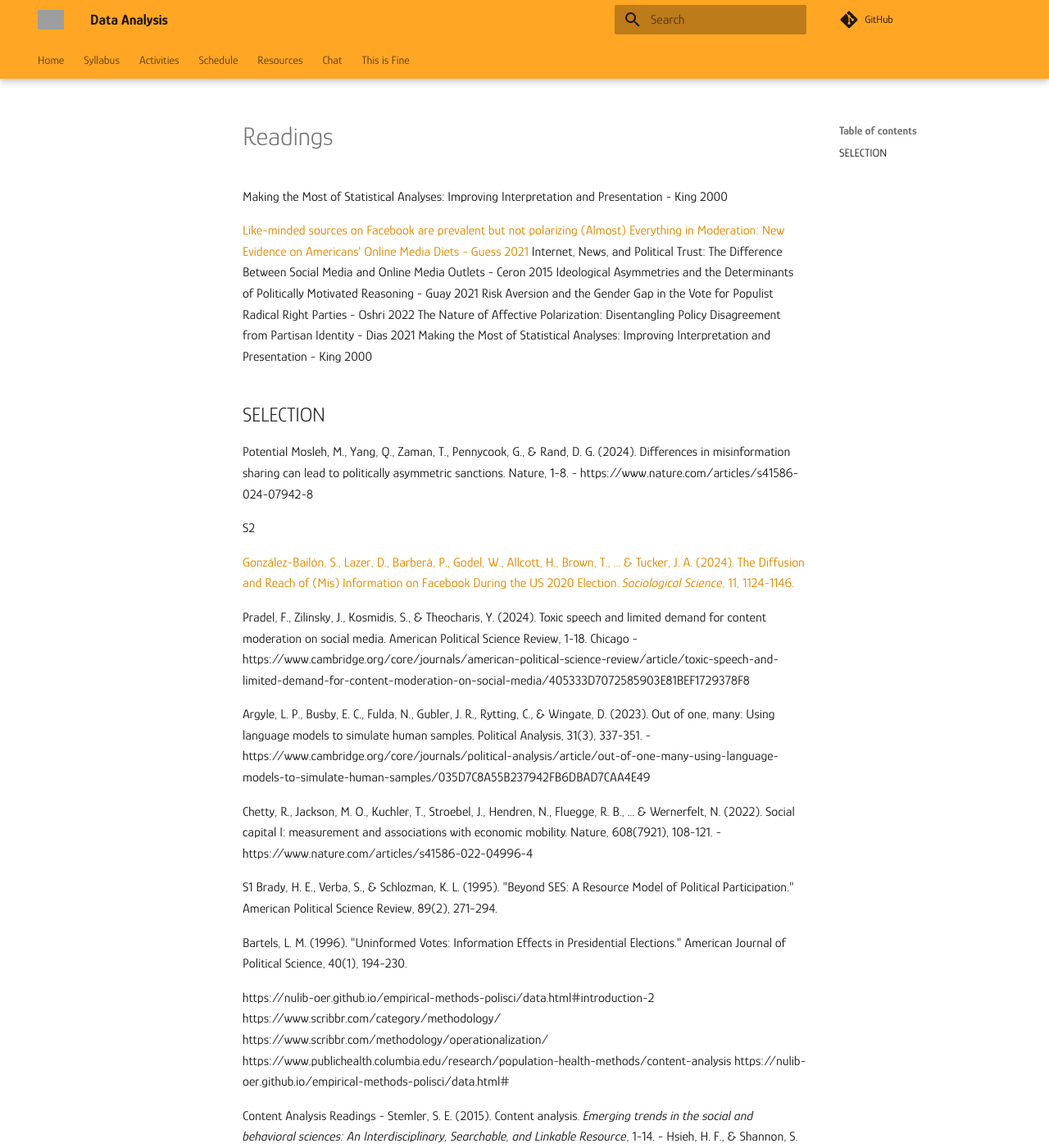
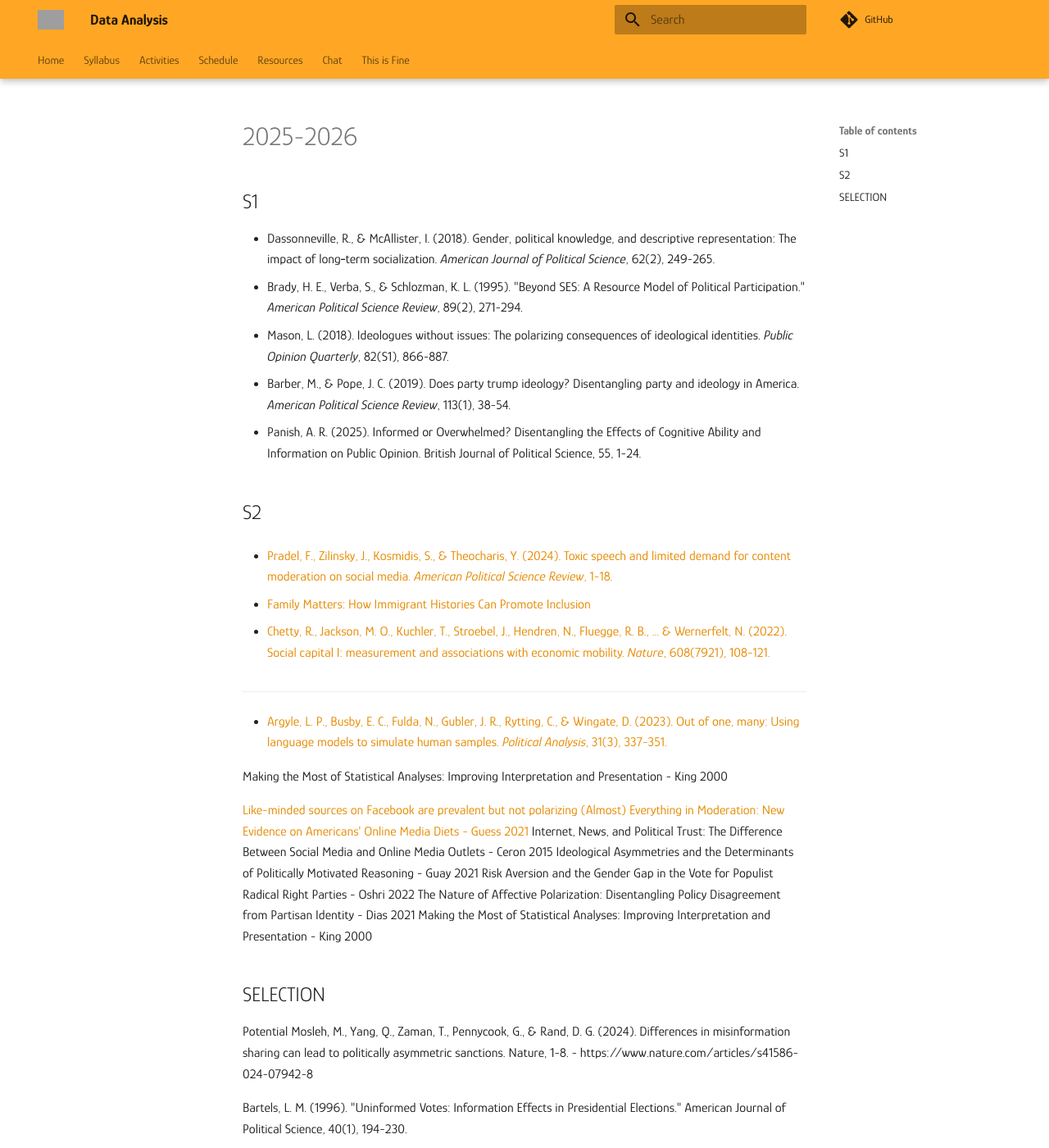
Before and after one commit to mickaeltemporao/data-analysis, an MkDocs documentation site: the page built from docs/readings.md, in a window 1280 px wide and 1400 px high. Shown: the whole window at 82% size. Built offline with MkDocs 1.6.1 and Material for MkDocs 9.7.7, drawn with Linux system fonts in a browser that asks for light colours; comment, search, counter and statistics services are not loaded; some of the changed text lies outside the part shown; grey boxes are pictures that could not be loaded.

Commit message:
update path to materials

```diff
--- a/docs/modules/exploration-1.md
+++ b/docs/modules/exploration-1.md
@@ -17,7 +17,7 @@
 ### Working with Data
 
 - Let's load Notebook \#01 into VS Code:
-    - [:fontawesome-solid-file-code: **Notebooks**](https://github.com/mickaeltemporao/data-analysis-codespace/tree/main/notebooks)
+    - [:fontawesome-solid-file-code: **Notebooks**](https://github.com/mickaeltemporao/materials/tree/main/notebooks)
 
 
 ## **Get Ready for Next Week: Think. Read. Practice.**
@@ -33,5 +33,5 @@
 
 - Start exploring dependent (DV), independent (IV), and control variables (CV) related to your proposal using the ANES 2024 dataset.
 
-    - From the [:fontawesome-solid-file-code: **Notebooks**](https://github.com/mickaeltemporao/data-analysis-codespace/tree/main/notebooks) repository, download the Notebook #03 (`03-functions-and-packages.ipynb`) file and open it in VS Code.
+    - From the [:fontawesome-solid-file-code: **Notebooks**](https://github.com/mickaeltemporao/materials/tree/main/notebooks) repository, download the Notebook #03 (`03-functions-and-packages.ipynb`) file and open it in VS Code.
     - Rely on the Pandas section at the end of the notebook (copy, paste, and adjust the example code to fit your variables and analysis)
--- a/docs/modules/exploration-2.md
+++ b/docs/modules/exploration-2.md
@@ -14,7 +14,7 @@
     To load and use a notebook in VS Code follow the steps 3 to 5 in [📘 Notebooks in VS Code](../resources/notebook-vscode.md)
 
 - To start, download and open the notebooks directly in VS Code:
-    - Get the [:fontawesome-solid-file-code: **Notebooks**](https://github.com/mickaeltemporao/data-analysis-codespace/tree/main/notebooks) from the GitHub repository
+    - Get the [:fontawesome-solid-file-code: **Notebooks**](https://github.com/mickaeltemporao/materials/tree/main/notebooks) from the GitHub repository
 
 ## **Application**
 ### Start your Research Project Notebook
@@ -32,4 +32,4 @@
 
 :fontawesome-solid-brain: **Thinking Ahead**
 
-- Copy/paste and update code from [:fontawesome-solid-file-code: Notebooks 4 & 5](https://github.com/mickaeltemporao/data-analysis-codespace/tree/main/notebooks) to start preparing the analyses for your final research project.
+- Copy/paste and update code from [:fontawesome-solid-file-code: Notebooks 4 & 5](https://github.com/mickaeltemporao/materials/tree/main/notebooks) to start preparing the analyses for your final research project.
--- a/docs/readings.md
+++ b/docs/readings.md
@@ -1,3 +1,24 @@
+# 2025-2026
+
+## S1
+- Dassonneville, R., & McAllister, I. (2018). Gender, political knowledge, and descriptive representation: The impact of long‐term socialization. *American Journal of Political Science*, 62(2), 249-265.
+- Brady, H. E., Verba, S., & Schlozman, K. L. (1995). "Beyond SES: A Resource Model of Political Participation." *American Political Science Review*, 89(2), 271-294.
+- Mason, L. (2018). Ideologues without issues: The polarizing consequences of ideological identities. *Public Opinion Quarterly*, 82(S1), 866-887.
+- Barber, M., & Pope, J. C. (2019). Does party trump ideology? Disentangling party and ideology in America. *American Political Science Review*, 113(1), 38-54.
+- Panish, A. R. (2025). Informed or Overwhelmed? Disentangling the Effects of Cognitive Ability and Information on Public Opinion. British Journal of Political Science, 55, 1-24.
+
+## S2
+
+- [Pradel, F., Zilinsky, J., Kosmidis, S., & Theocharis, Y. (2024). Toxic speech and limited demand for content moderation on social media. *American Political Science Review*, 1-18.](https://www.cambridge.org/core/services/aop-cambridge-core/content/view/405333D7072585903E81BEF1729378F8/S000305542300134Xa.pdf/toxic-speech-and-limited-demand-for-content-moderation-on-social-media.pdf)
+
+- [Family Matters: How Immigrant Histories Can Promote Inclusion](https://www.cambridge.org/core/services/aop-cambridge-core/content/view/871DB7A02565D65FB0584FE89D7EF35D/S0003055420001057a.pdf/family-matters-how-immigrant-histories-can-promote-inclusion.pdf)
+
+- [Chetty, R., Jackson, M. O., Kuchler, T., Stroebel, J., Hendren, N., Fluegge, R. B., ... & Wernerfelt, N. (2022). Social capital I: measurement and associations with economic mobility. *Nature*, 608(7921), 108-121.](https://www.nature.com/articles/s41586-022-04996-4.pdf)
+
+
+---
+
+- [Argyle, L. P., Busby, E. C., Fulda, N., Gubler, J. R., Rytting, C., & Wingate, D. (2023). Out of one, many: Using language models to simulate human samples. *Political Analysis*, 31(3), 337-351.](https://www.cambridge.org/core/services/aop-cambridge-core/content/view/035D7C8A55B237942FB6DBAD7CAA4E49/S1047198723000025a.pdf/out_of_one_many_using_language_models_to_simulate_human_samples.pdf)
 
 Making the Most of Statistical Analyses: Improving Interpretation and Presentation - King 2000
 
@@ -14,33 +35,12 @@
 Mosleh, M., Yang, Q., Zaman, T., Pennycook, G., & Rand, D. G. (2024). Differences in misinformation sharing can lead to politically asymmetric sanctions. Nature, 1-8.
 - https://www.nature.com/articles/s41586-024-07942-8
 
-S2
-
-[González-Bailón, S., Lazer, D., Barberá, P., Godel, W., Allcott, H., Brown, T., ... & Tucker, J. A. (2024). The Diffusion and Reach of (Mis) Information on Facebook During the US 2020 Election. *Sociological Science*, 11, 1124-1146.](https://sociologicalscience.com/download/vol_11/december/SocSci_v11_1124to1146_2.pdf)
-
-Pradel, F., Zilinsky, J., Kosmidis, S., & Theocharis, Y. (2024). Toxic speech and limited demand for content moderation on social media. American Political Science Review, 1-18.
-Chicago
-- https://www.cambridge.org/core/journals/american-political-science-review/article/toxic-speech-and-limited-demand-for-content-moderation-on-social-media/405333D7072585903E81BEF1729378F8
-
-Argyle, L. P., Busby, E. C., Fulda, N., Gubler, J. R., Rytting, C., & Wingate, D. (2023). Out of one, many: Using language models to simulate human samples. Political Analysis, 31(3), 337-351.
-- https://www.cambridge.org/core/journals/political-analysis/article/out-of-one-many-using-language-models-to-simulate-human-samples/035D7C8A55B237942FB6DBAD7CAA4E49
-
-Chetty, R., Jackson, M. O., Kuchler, T., Stroebel, J., Hendren, N., Fluegge, R. B., ... & Wernerfelt, N. (2022). Social capital I: measurement and associations with economic mobility. Nature, 608(7921), 108-121.
-- https://www.nature.com/articles/s41586-022-04996-4
-
-
-S1
-Brady, H. E., Verba, S., & Schlozman, K. L. (1995). "Beyond SES: A Resource Model of Political Participation." American Political Science Review, 89(2), 271-294.
 
 Bartels, L. M. (1996). "Uninformed Votes: Information Effects in Presidential Elections." American Journal of Political Science, 40(1), 194-230.
 
-
-
-
-
 https://nulib-oer.github.io/empirical-methods-polisci/data.html#introduction-2
 https://www.scribbr.com/category/methodology/
-https://www.scribbr.com/methodology/operationalization/
+https://www.scribbr.com/methodology/operationalizationa
 https://www.publichealth.columbia.edu/research/population-health-methods/content-analysis
 https://nulib-oer.github.io/empirical-methods-polisci/data.html#
 
--- a/mkdocs.yml
+++ b/mkdocs.yml
@@ -68,8 +68,8 @@
       - modules/exploration-1.md
       - modules/exploration-2.md
       - modules/catch-up.md
-      # - modules/next.md
-      # - modules/wrangling.md
+      - modules/next.md
+      - modules/wrangling.md
       # - modules/modeling.md
       # - modules/inference.md
       # - modules/explanation.md
```
Also changed, not shown: docs/modules/next.md (+0 -2 lines), outline.md (+2 -2 lines).
